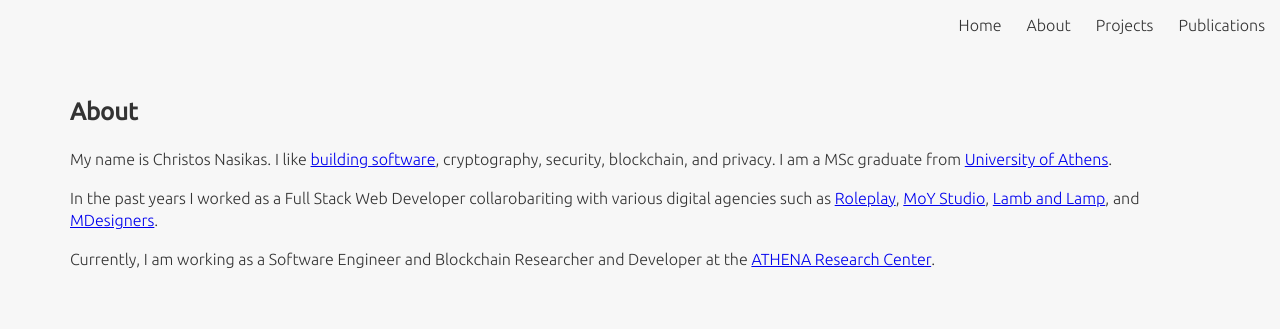
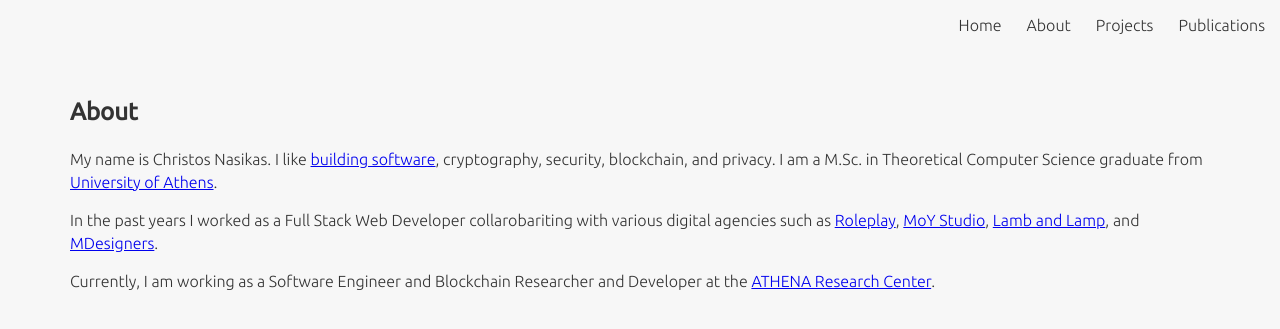
Before and after one commit to cnasikas/christosnasikas.com, a Jekyll site: the page built from about.html, in a window 1280 px wide. Shown: the top 329 px of the page. Built offline with Jekyll 4.4.1, drawn with Linux system fonts in a browser that asks for light colours; nearby versions of some CDN libraries.

Commit message:
Add specialization

```diff
--- a/about.html
+++ b/about.html
@@ -9,7 +9,7 @@ slug: about
   <p>
     My name is Christos Nasikas. I like <a href="https://github.com/cnasikas/"
     target="_blank">building software</a>, cryptography, security, blockchain,
-    and privacy. I am a MSc graduate from <a href="http://di.uoa.gr/"
+    and privacy. I am a M.Sc. in Theoretical Computer Science graduate from <a href="http://di.uoa.gr/"
     target="_blank">University of Athens</a>.
   </p>
   <p>
```
